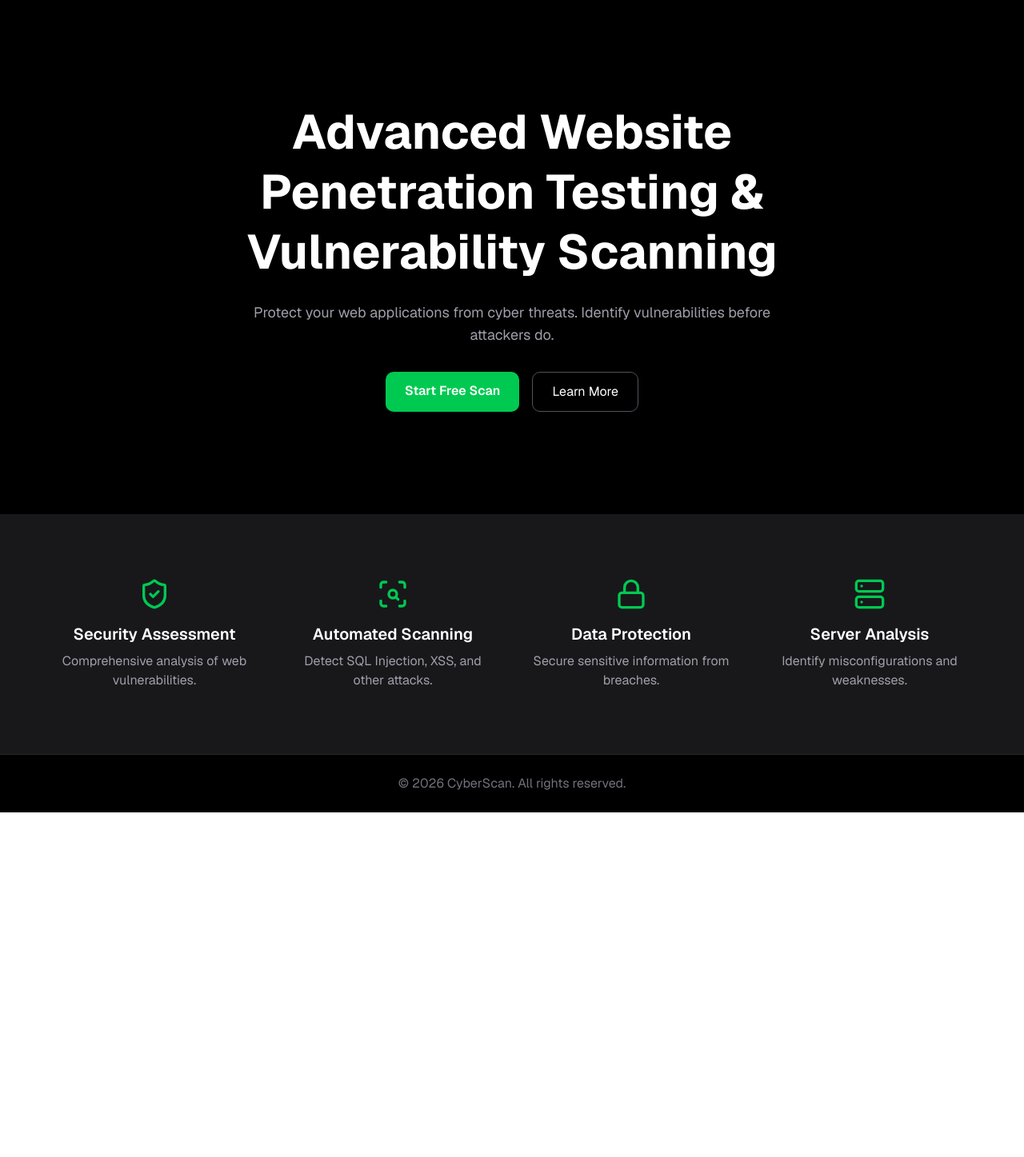
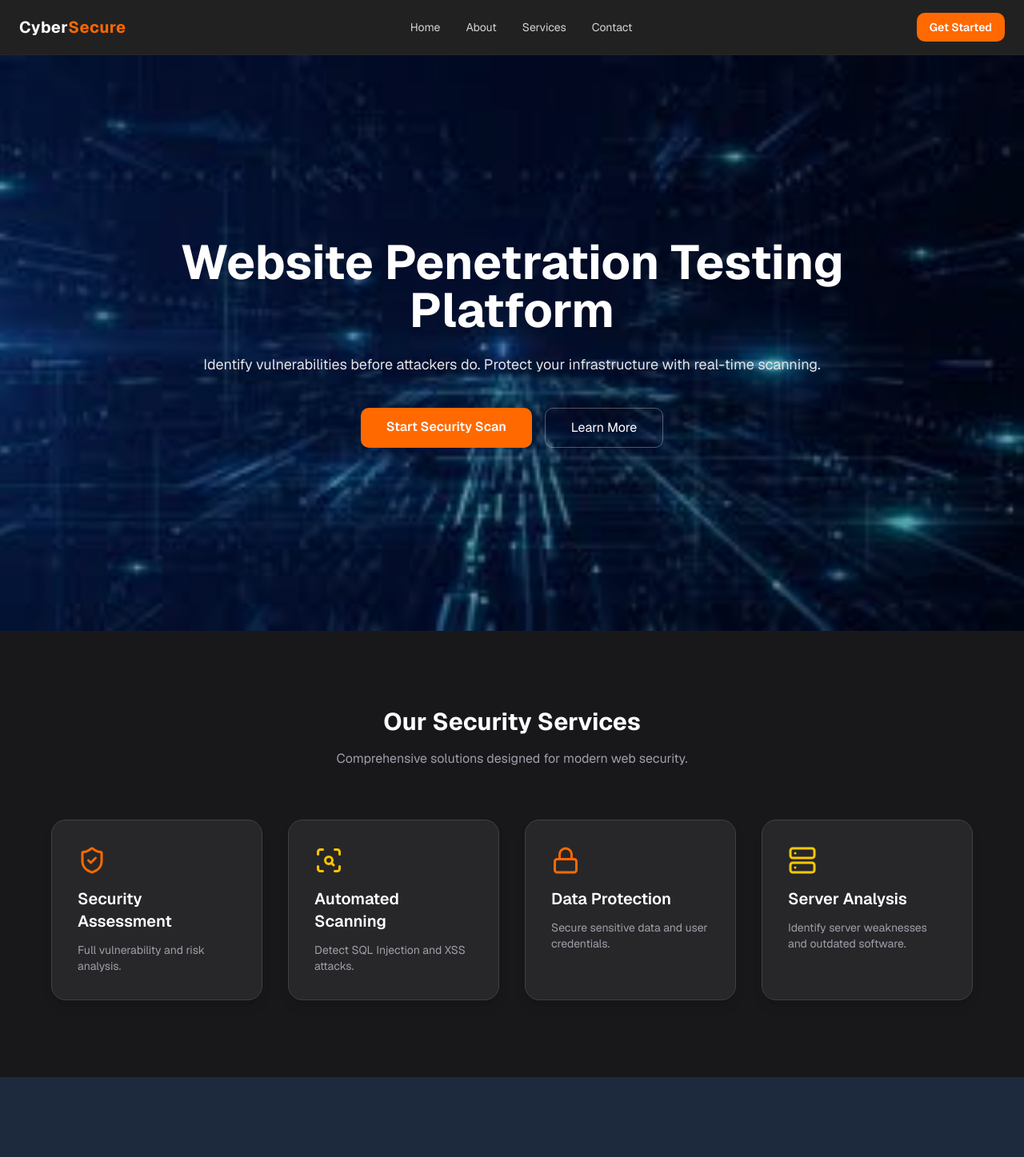
Before and after one commit to vulnerability-scanner-website/Final-year-project, a Next.js app in the folder frontend/: page / in a window 1280 px wide. Shown: the top 1447 px of the page at 80% size. Before the commit the page ends 1016 px from the top, so only its background shows below. Built offline with nearby package versions, Linux system fonts and the light colour scheme.

Commit message:
edit landing page

```diff
--- a/frontend/src/app/page.js
+++ b/frontend/src/app/page.js
@@ -1,79 +1,146 @@
 import Link from "next/link";
+import Image from "next/image";
 import { ShieldCheck, ScanSearch, Lock, Server } from "lucide-react";
 
 export default function Home() {
   return (
-    <div className="min-h-screen bg-black text-white font-sans">
+    <div className="min-h-screen text-white font-sans">
 
-      {/* HERO SECTION */}
-      <section className="flex flex-col items-center justify-center text-center px-6 py-32">
-        <h1 className="text-4xl md:text-6xl font-bold leading-tight max-w-4xl">
-          Advanced Website Penetration Testing & Vulnerability Scanning
+      {/* ================= HEADER ================= */}
+      <header className="w-full border-b border-zinc-800 bg-zinc-950/90 backdrop-blur sticky top-0 z-50">
+        <div className="max-w-7xl mx-auto px-6 py-4 flex justify-between items-center">
+          <h1 className="text-xl font-bold tracking-wide">
+            Cyber<span className="text-orange-500">Secure</span>
           </h1>
-        <p className="mt-6 text-lg text-zinc-400 max-w-2xl">
-          Protect your web applications from cyber threats.
+
+          <nav className="hidden md:flex gap-8 text-sm text-zinc-300">
+            <Link href="/" className="hover:text-white transition">Home</Link>
+            <Link href="/about" className="hover:text-white transition">About</Link>
+            <Link href="/services" className="hover:text-white transition">Services</Link>
+            <Link href="/contact" className="hover:text-white transition">Contact</Link>
+          </nav>
+
+          <Link
+            href="/scan"
+            className="px-4 py-2 rounded-lg bg-orange-500 hover:bg-orange-600 transition text-sm font-semibold"
+          >
+            Get Started
+          </Link>
+        </div>
+      </header>
+
+      {/* ================= HERO SECTION ================= */}
+      <section className="relative min-h-[90vh] flex items-center justify-center text-center px-6 overflow-hidden bg-black">
+        <Image
+          src="/image.png"
+          alt="Cyber Security Background"
+          fill
+          priority
+          className="object-cover"
+        />
+
+        {/* Light Overlay */}
+        <div className="absolute inset-0 bg-black/30"></div>
+
+        <div className="relative z-10 max-w-4xl">
+          <h2 className="text-4xl md:text-6xl font-bold">
+             Website Penetration Testing Platform
+          </h2>
+
+          <p className="mt-6 text-lg text-zinc-200">
             Identify vulnerabilities before attackers do.
+            Protect your infrastructure with real-time scanning.
           </p>
 
-        <div className="mt-8 flex gap-4">
+          <div className="mt-10 flex justify-center gap-4">
             <Link
               href="/scan"
-            className="px-6 py-3 rounded-lg bg-green-500 hover:bg-green-600 transition font-semibold"
+              className="px-8 py-3 rounded-lg bg-orange-500 hover:bg-orange-600 transition font-semibold"
             >
-            Start Free Scan
+              Start Security Scan
             </Link>
 
             <Link
               href="/about"
-            className="px-6 py-3 rounded-lg border border-zinc-600 hover:bg-zinc-800 transition"
+              className="px-8 py-3 rounded-lg border border-white/30 hover:bg-white/10 transition"
             >
               Learn More
             </Link>
           </div>
+        </div>
       </section>
 
-      {/* FEATURES SECTION */}
-      <section className="py-20 px-6 bg-zinc-900">
-        <div className="max-w-6xl mx-auto grid md:grid-cols-4 gap-10 text-center">
-
-          <div className="flex flex-col items-center">
-            <ShieldCheck size={40} className="text-green-500 mb-4" />
-            <h3 className="text-xl font-semibold">Security Assessment</h3>
-            <p className="text-zinc-400 mt-2">
-              Comprehensive analysis of web vulnerabilities.
+      {/* ================= FEATURES SECTION ================= */}
+      <section className="py-24 px-6 bg-zinc-900">
+        <div className="max-w-6xl mx-auto text-center mb-16">
+          <h3 className="text-3xl font-bold">
+            Our Security Services
+          </h3>
+          <p className="text-zinc-400 mt-4">
+            Comprehensive solutions designed for modern web security.
           </p>
         </div>
 
-          <div className="flex flex-col items-center">
-            <ScanSearch size={40} className="text-green-500 mb-4" />
-            <h3 className="text-xl font-semibold">Automated Scanning</h3>
-            <p className="text-zinc-400 mt-2">
-              Detect SQL Injection, XSS, and other attacks.
+        <div className="max-w-6xl mx-auto grid md:grid-cols-4 gap-8">
+
+          <div className="bg-zinc-800 p-8 rounded-2xl border border-zinc-700 hover:border-orange-500 transition shadow-lg">
+            <ShieldCheck className="text-orange-500 mb-4" size={36} />
+            <h4 className="text-xl font-semibold mb-3">Security Assessment</h4>
+            <p className="text-zinc-400 text-sm">
+              Full vulnerability and risk analysis.
             </p>
           </div>
 
-          <div className="flex flex-col items-center">
-            <Lock size={40} className="text-green-500 mb-4" />
-            <h3 className="text-xl font-semibold">Data Protection</h3>
-            <p className="text-zinc-400 mt-2">
-              Secure sensitive information from breaches.
+          <div className="bg-zinc-800 p-8 rounded-2xl border border-zinc-700 hover:border-yellow-400 transition shadow-lg">
+            <ScanSearch className="text-yellow-400 mb-4" size={36} />
+            <h4 className="text-xl font-semibold mb-3">Automated Scanning</h4>
+            <p className="text-zinc-400 text-sm">
+              Detect SQL Injection and XSS attacks.
             </p>
           </div>
 
-          <div className="flex flex-col items-center">
-            <Server size={40} className="text-green-500 mb-4" />
-            <h3 className="text-xl font-semibold">Server Analysis</h3>
-            <p className="text-zinc-400 mt-2">
-              Identify misconfigurations and weaknesses.
+          <div className="bg-zinc-800 p-8 rounded-2xl border border-zinc-700 hover:border-orange-500 transition shadow-lg">
+            <Lock className="text-orange-500 mb-4" size={36} />
+            <h4 className="text-xl font-semibold mb-3">Data Protection</h4>
+            <p className="text-zinc-400 text-sm">
+              Secure sensitive data and user credentials.
+            </p>
+          </div>
+
+          <div className="bg-zinc-800 p-8 rounded-2xl border border-zinc-700 hover:border-yellow-400 transition shadow-lg">
+            <Server className="text-yellow-400 mb-4" size={36} />
+            <h4 className="text-xl font-semibold mb-3">Server Analysis</h4>
+            <p className="text-zinc-400 text-sm">
+              Identify server weaknesses and outdated software.
             </p>
           </div>
 
         </div>
       </section>
 
-      {/* FOOTER */}
-      <footer className="text-center py-6 bg-black border-t border-zinc-800 text-zinc-500">
-        © 2026 CyberScan. All rights reserved.
+      {/* ================= TRUST SECTION (DIFFERENT COLOR) ================= */}
+      <section className="py-24 px-6 bg-slate-800">
+        <div className="max-w-5xl mx-auto text-center">
+          <h3 className="text-3xl font-bold mb-6">
+            Why Choose CyberSecure?
+          </h3>
+          <p className="text-slate-300 text-lg">
+            We combine automated scanning with expert-level analysis
+            to provide reliable and accurate security reports.
+            Our system is designed for startups, enterprises,
+            and security professionals.
+          </p>
+        </div>
+      </section>
+
+      {/* ================= FOOTER ================= */}
+      <footer className="bg-zinc-950 border-t border-zinc-800 py-10">
+        <div className="max-w-6xl mx-auto px-6 text-center text-zinc-500 text-sm">
+          <p>© 2026 CyberSecure. All rights reserved.</p>
+          <p className="mt-2">
+            Professional Web Application Security Testing Platform
+          </p>
+        </div>
       </footer>
 
     </div>
```
Also changed, not shown: frontend/public/image.png (added). Lines whose indentation alone changed are shown as unchanged.
